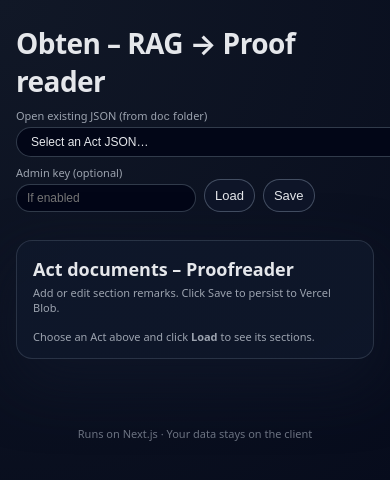
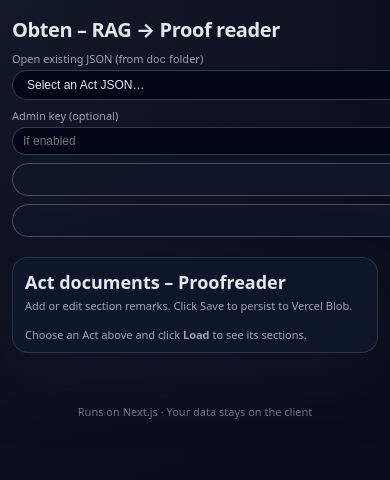
Before and after one commit to shubhamrawat140798/new-json-convert-manual, a Next.js app: page / in a window 390 px wide. Shown: the top 480 px of the page. Built offline with nearby package versions, Linux system fonts and the light colour scheme.

Commit message:
Refactor globals.css to improve layout and responsiveness. Adjust flex properties for .doc-loader and .app-header, enhance media queries for better alignment, and format font-family declarations for consistency. Add new styles for smaller screens to optimize padding and font sizes.

```diff
--- a/app/globals.css
+++ b/app/globals.css
@@ -12,7 +12,12 @@
 }
 
 body {
-  font-family: system-ui, -apple-system, BlinkMacSystemFont, "Segoe UI", sans-serif;
+  font-family:
+    system-ui,
+    -apple-system,
+    BlinkMacSystemFont,
+    "Segoe UI",
+    sans-serif;
   background: radial-gradient(circle at top left, #111827, #020617);
   color: #e5e7eb;
 }
@@ -47,20 +52,19 @@
   font-size: 14px;
 }
 
+/* Header controls */
 .doc-loader {
   display: flex;
-  align-items: flex-end;
+  flex-direction: column;
+  align-items: stretch;
   gap: 8px;
-  flex-wrap: wrap;
   flex: 1;
 }
 
-.doc-loader .field:first-child {
-  flex: 1 1 200px;
-}
-
+.doc-loader .field:first-child,
 .doc-loader .field:nth-child(2) {
-  flex: 0 0 180px;
+  flex: 1 1 auto;
+  width: 100%;
 }
 
 @media (min-width: 768px) {
@@ -69,13 +73,46 @@
   }
 
   .app-header {
+    align-items: flex-start;
+  }
+}
+
+@media (max-width: 900px) {
+  .doc-loader {
+    flex-direction: column;
+    align-items: stretch;
+  }
+
+  .doc-loader .field:first-child,
+  .doc-loader .field:nth-child(2) {
+    flex: 1 1 auto;
+    width: 100%;
+  }
+
+  .doc-loader button {
+    width: 100%;
+  }
+}
+
+@media (min-width: 900px) {
+  .app-header {
     align-items: flex-end;
-    flex-wrap: nowrap;
   }
 
   .doc-loader {
-    flex-wrap: nowrap;
-    justify-content: flex-end;
+    display: grid;
+    grid-template-columns: minmax(0, 1fr) 180px auto auto;
+    align-items: flex-end;
+    column-gap: 8px;
+  }
+
+  .doc-loader .field:first-child,
+  .doc-loader .field:nth-child(2) {
+    width: auto;
+  }
+
+  .doc-loader button {
+    width: auto;
   }
 }
 
@@ -87,7 +124,11 @@
 }
 
 .panel {
-  background: linear-gradient(145deg, rgba(15, 23, 42, 0.95), rgba(15, 23, 42, 0.9));
+  background: linear-gradient(
+    145deg,
+    rgba(15, 23, 42, 0.95),
+    rgba(15, 23, 42, 0.9)
+  );
   border-radius: 16px;
   border: 1px solid rgba(148, 163, 184, 0.2);
   padding: 16px 16px 14px;
@@ -123,7 +164,6 @@
   display: flex;
   flex-direction: column;
   gap: 6px;
-  max-height: 420px;
   overflow: auto;
   padding-right: 2px;
 }
@@ -282,7 +322,8 @@
   border: 1px solid rgba(55, 65, 81, 0.9);
   background: radial-gradient(circle at top left, #020617, #020617);
   color: #e5e7eb;
-  font-family: ui-monospace, SFMono-Regular, Menlo, Monaco, Consolas, "Liberation Mono",
+  font-family:
+    ui-monospace, SFMono-Regular, Menlo, Monaco, Consolas, "Liberation Mono",
     "Courier New", monospace;
   font-size: 13px;
   padding: 12px;
@@ -342,8 +383,12 @@
   align-items: center;
   justify-content: center;
   gap: 6px;
-  transition: background 0.15s ease, color 0.15s ease, transform 0.05s ease,
-    box-shadow 0.15s ease, border-color 0.15s ease;
+  transition:
+    background 0.15s ease,
+    color 0.15s ease,
+    transform 0.05s ease,
+    box-shadow 0.15s ease,
+    border-color 0.15s ease;
 }
 
 .primary-button {
@@ -394,7 +439,8 @@
   background: radial-gradient(circle at top left, #020617, #020617);
   border: 1px solid rgba(55, 65, 81, 0.9);
   padding: 12px;
-  font-family: ui-monospace, SFMono-Regular, Menlo, Monaco, Consolas, "Liberation Mono",
+  font-family:
+    ui-monospace, SFMono-Regular, Menlo, Monaco, Consolas, "Liberation Mono",
     "Courier New", monospace;
   font-size: 13px;
   line-height: 1.4;
@@ -437,3 +483,26 @@
     padding-inline: 16px;
   }
 }
+
+@media (max-width: 600px) {
+  .app {
+    padding: 16px 12px;
+    gap: 16px;
+  }
+
+  .app-header h1 {
+    font-size: 20px;
+  }
+
+  .panel {
+    padding: 12px 12px 10px;
+  }
+
+  .section-list {
+    max-height: none;
+  }
+
+  .doc-loader .field:nth-child(2) {
+    flex: 1 1 auto;
+  }
+}
```
